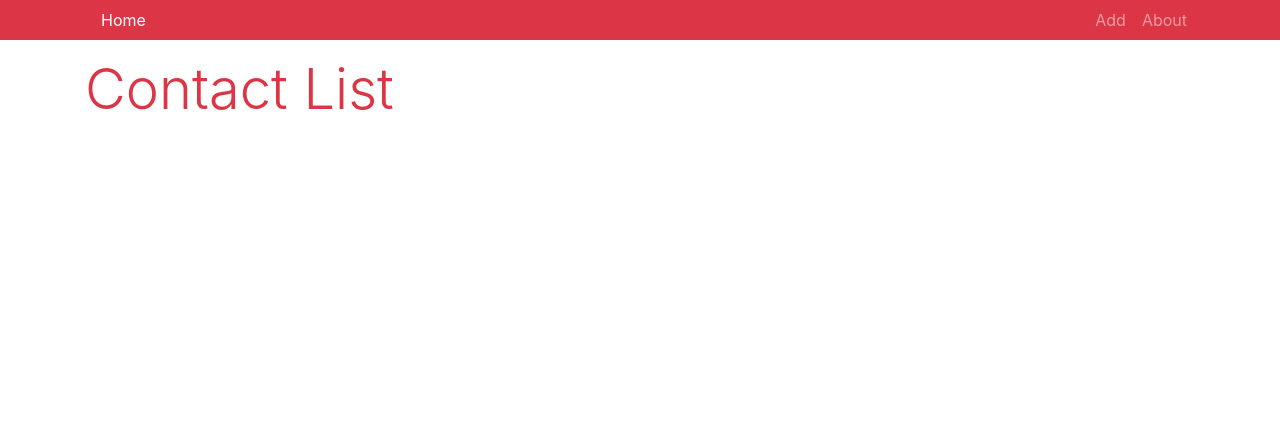
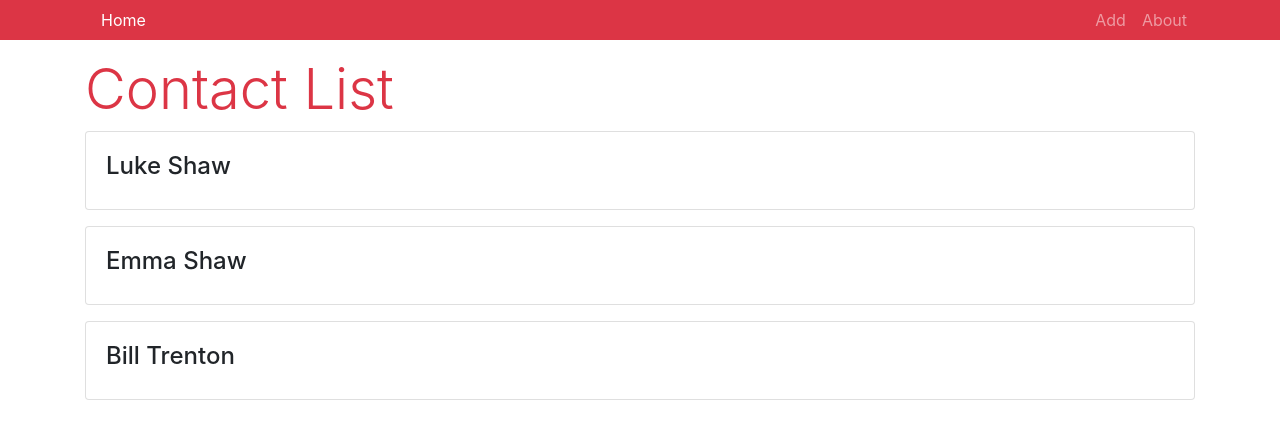
Before and after one commit to LukeWlodarczyk/Contact-Manager, a React (Create React App) app: page / in a window 1280 px wide. Shown: the top 436 px of the page. Built offline with nearby package versions, Linux system fonts and the light colour scheme.

Commit message:
default data

```diff
--- /dev/null
+++ b/src/data/contacts.js
@@ -0,0 +1,20 @@
+export default [
+	{
+		name: 'Luke Shaw',
+		email: 'luke.shaw@gmail.com',
+		phone: 889786784,
+		id: 1,
+	},
+	{
+		name: 'Emma Shaw',
+		email: 'emma.shaw@gmail.com',
+		phone: 856786784,
+		id: 2,
+	},
+	{
+		name: 'Bill Trenton',
+		email: 'bill.trenton@gmail.com',
+		phone: 889781884,
+		id: 3,
+	},
+];
--- a/src/state-management/Provider.js
+++ b/src/state-management/Provider.js
@@ -1,8 +1,32 @@
 import React, { Component } from 'react';
 import Context from './context';
 
+import contacts from '../data/contacts';
+
 const reducer = (state, action) => {
 	switch (action.type) {
+		case 'DELETE_CONTACT':
+			return {
+				...state,
+				contacts: state.contacts.filter(
+					contact => contact.id !== action.payload
+				),
+			};
+		case 'ADD_CONTACT':
+			return {
+				...state,
+				contacts: [action.payload, ...state.contacts],
+			};
+		case 'UPDATE_CONTACT':
+			return {
+				...state,
+				contacts: state.contacts.map(
+					contact =>
+						contact.id === action.payload.id
+							? (contact = action.payload)
+							: contact
+				),
+			};
 		default:
 			return state;
 	}
@@ -10,7 +34,7 @@ const reducer = (state, action) => {
 
 class Provider extends Component {
 	state = {
-		contacts: [],
+		contacts: [...contacts],
 	};
 
 	dispatch = action => this.setState(state => reducer(state, action));
```
